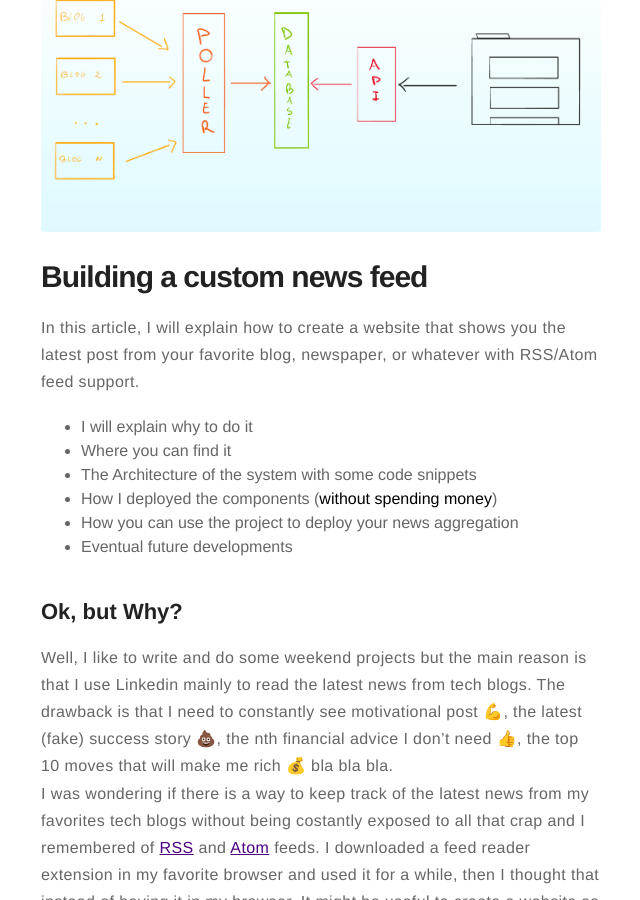
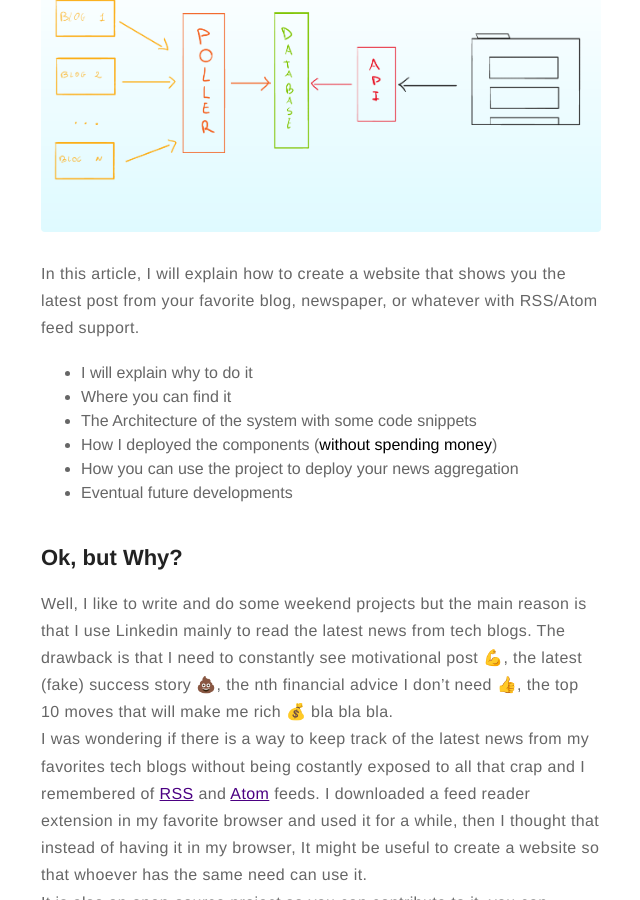
Before and after one commit to nicoDs96/hi, a Jekyll site: the page built from _posts/2022-10-21-building-a-custom-news-feed.markdown, in a window 1280 px wide and 900 px high, scrolled down 421 px. Shown: the whole window, without its empty margins (319-959 px from the left). Built offline with Jekyll 4.4.1, drawn with Linux system fonts in a browser that asks for light colours; emoji names are drawn with the system emoji font.

Commit message:
removed double title

```diff
--- a/_posts/2022-10-21-building-a-custom-news-feed.markdown
+++ b/_posts/2022-10-21-building-a-custom-news-feed.markdown
@@ -22,7 +22,6 @@ externalLink: false
 
 <img class="image" src="{{ site.url }}/assets/images/news-feed/cover.png" alt="Cover Image"/>
 
-# Building a custom news feed
 In this article, I will explain how to create a website that shows you the latest post from your favorite blog, newspaper, or whatever with RSS/Atom feed support.
 * I will explain why to do it
 * Where you can find it
```
